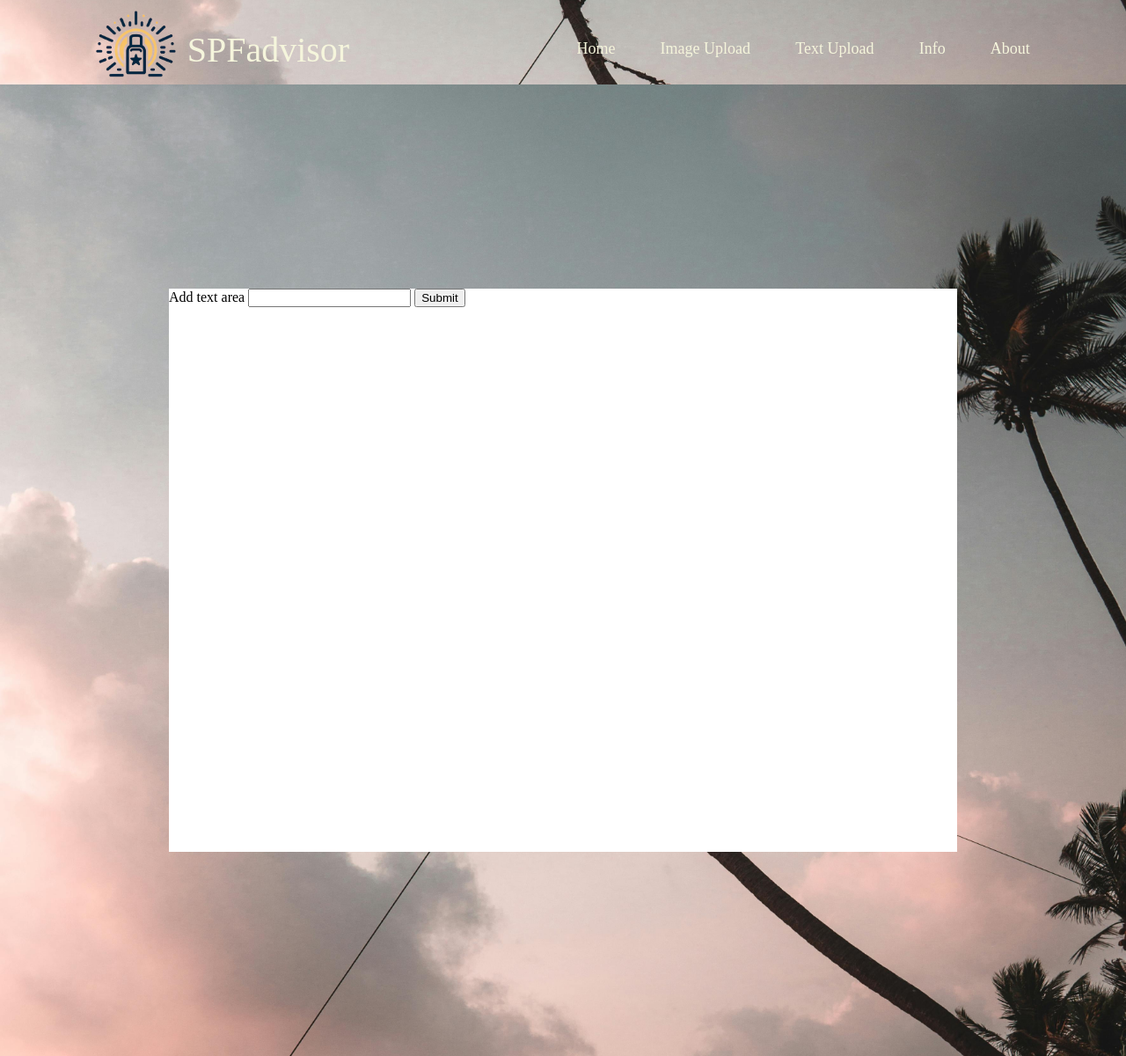
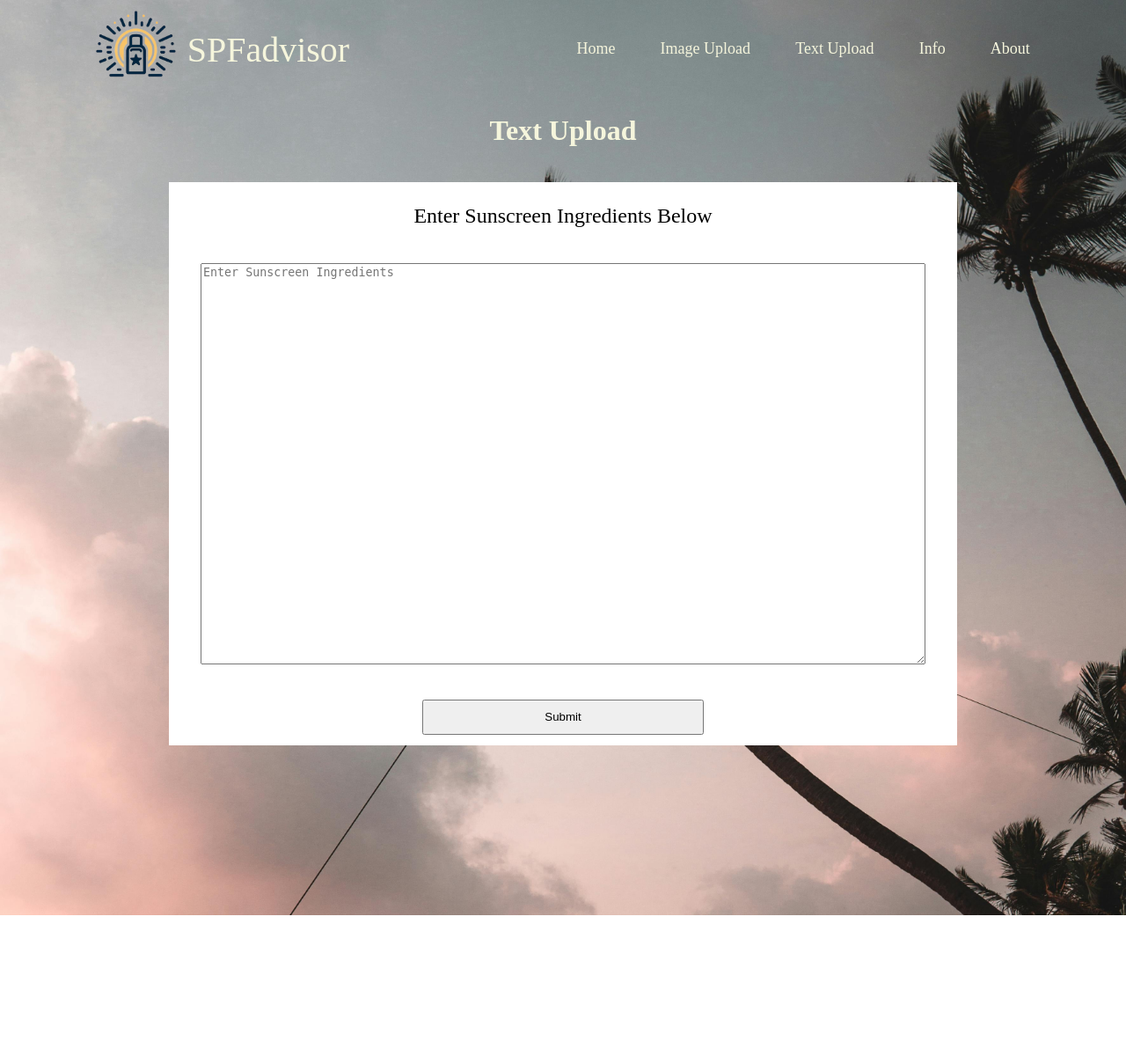
Before and after one commit to LWcoder1/SPFAdvisor, a Flask app: page /textUpload in a window 1280 px wide. Shown: the whole page at 88% size. After the commit the page ends 1040 px from the top, so only its background shows below. Run offline with Flask 3, Linux system fonts and the light colour scheme; some libraries are stand-ins or nearby versions.

Commit message:
form changes

```diff
--- a/static/css/styles.css
+++ b/static/css/styles.css
@@ -208,6 +208,14 @@ p {
     background-size: cover;
     display: flex;
     justify-content: center;
+    flex-direction: column;
+    align-items: center;
+    margin-top: -20vh;
+    gap: 5vh;
+}
+
+.formWrapper h1 {
+    color: #F5F5DC;
 }
 
 .form {
@@ -225,12 +233,6 @@ p {
 
 .addIngredientButton:hover {
     background: green;
-}
-
-.uploadDiv {
-    display: flex;
-    flex-direction: column;
-    justify-content: center;
 }
 
 .optionSwitch {
@@ -255,7 +257,6 @@ p {
     background-color: white;
 }
 
-
 .mainUploadDiv {
     height: 80vh;
     width: 70vw;
@@ -265,3 +266,21 @@ p {
 div.currSwitch {
     background-color: white;
 }
+
+.textForm {
+    display: flex;
+    flex-direction: column;
+    justify-content: center;
+    align-items: center;
+    gap: 5vh;
+    padding: 25px;
+}
+
+.textForm label {
+    font-size: 24px;
+}
+
+.textForm button {
+    width: 25vw;
+    height: 5vh;
+}
--- a/templates/form.html
+++ b/templates/form.html
@@ -47,8 +47,7 @@
 <!--    I want to implement the name of products which will search the web for an image (This will better orgamize the site)-->
 
 <div class="formWrapper">
-    <div class="uploadDiv">
-
+        <h1> Image Upload </h1>
         <div class="mainUploadDiv">
 
             <div class="uploadImage">
@@ -72,10 +71,7 @@
 
                 </form>
             </div>
-
-
     </div>
 </div>
 
-
 {% endblock %}
--- a/templates/textUpload.html
+++ b/templates/textUpload.html
@@ -5,17 +5,14 @@
 {% block body %}
 
 <div class="formWrapper">
-    <div class="uploadDiv">
+        <h1> Text Upload </h1>
         <div class="mainUploadDiv">
-
-            <form method="POST" action="/addItem">
-                <label for="addText" id="addText">Add text area</label>
-                <input type="text" name="addText">
+            <form method="POST" action="/addItem" class="textForm">
+                <label for="addText" id="addText">Enter Sunscreen Ingredients Below</label>
+                <textarea placeholder="Enter Sunscreen Ingredients" rows="30" cols="100"></textarea>
                 <button>Submit</button>
             </form>
 
         </div>
-
-    </div>
 </div>
 {% endblock %}
```
